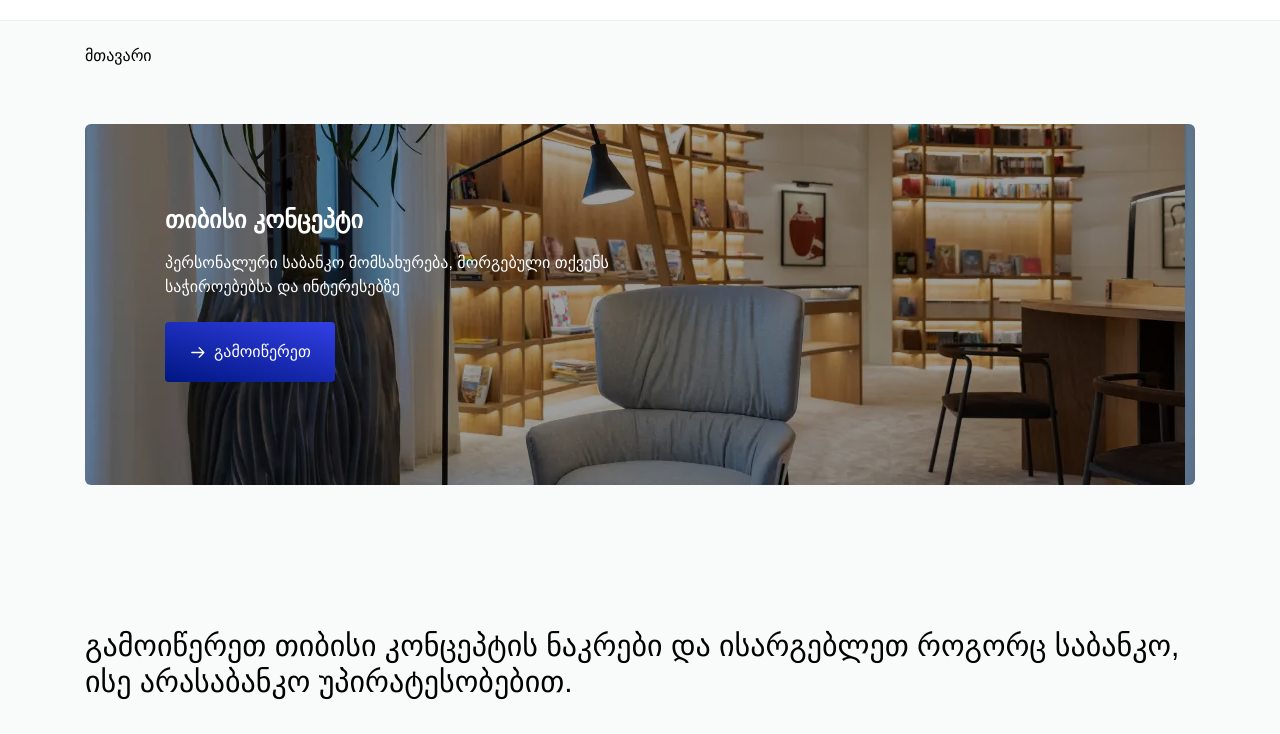
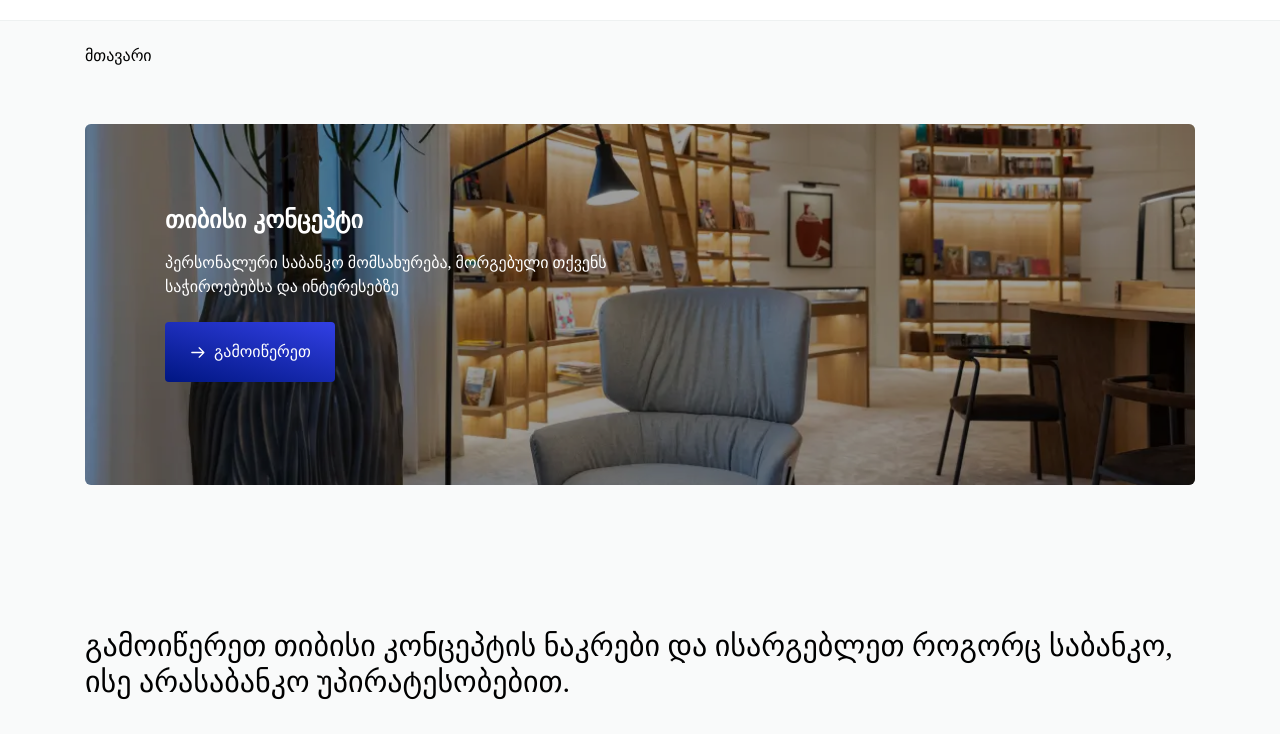
Before and after one commit to Gvantso/TBCCONCEPT, a website: page index.html in a window 1280 px wide. Shown: the part 66-800 px from the top of the page. Drawn offline with Linux system fonts and the light colour scheme.

Commit message:
minor adjustments

```diff
--- a/index.html
+++ b/index.html
@@ -36,7 +36,7 @@
             <p class="mb-[56px]">
                 მთავარი
             </p>
-            <div class="relative flex flex-col items-start text-white p-[80px] bg-[url('../assets/mainimage.png')] w-full min-h-[360px] rounded-[6px]">
+            <div class="relative flex flex-col items-start text-white p-[80px] bg-[url('../assets/mainimage.png')] bg-cover w-full min-h-[360px] rounded-[6px]">
                 <span class="absolute top-0 left-0 right-0 bottom-0 w-full h-full bg-[#00000061] rounded-[6px]"></span>
                 <h2 class="font-bold text-2xl z-10">
                 თიბისი კონცეპტი
--- a/input.css
+++ b/input.css
@@ -7,6 +7,9 @@ html {
     font-family: "TBC X", "arial";
 }
 
+p {
+    font-family: "TBC X";
+}
 
 .main-image-button {
     display: flex;
```
